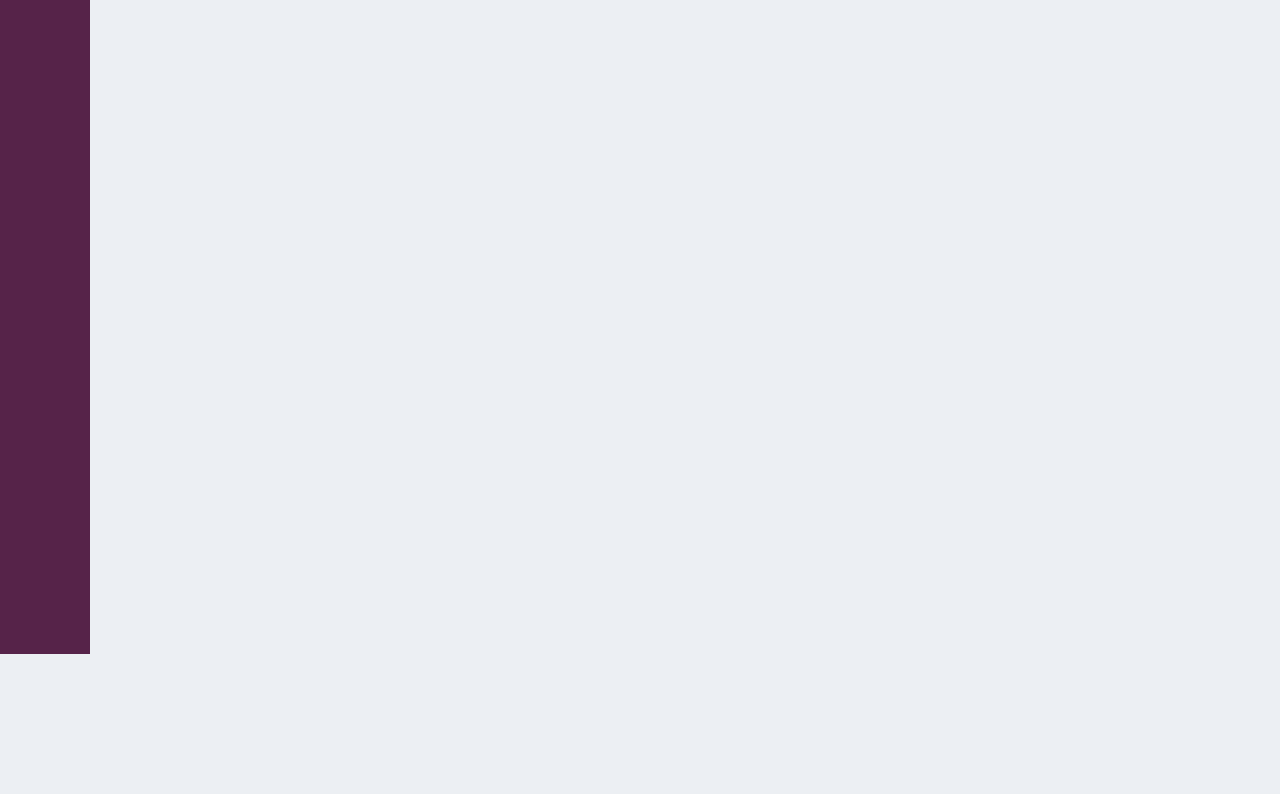
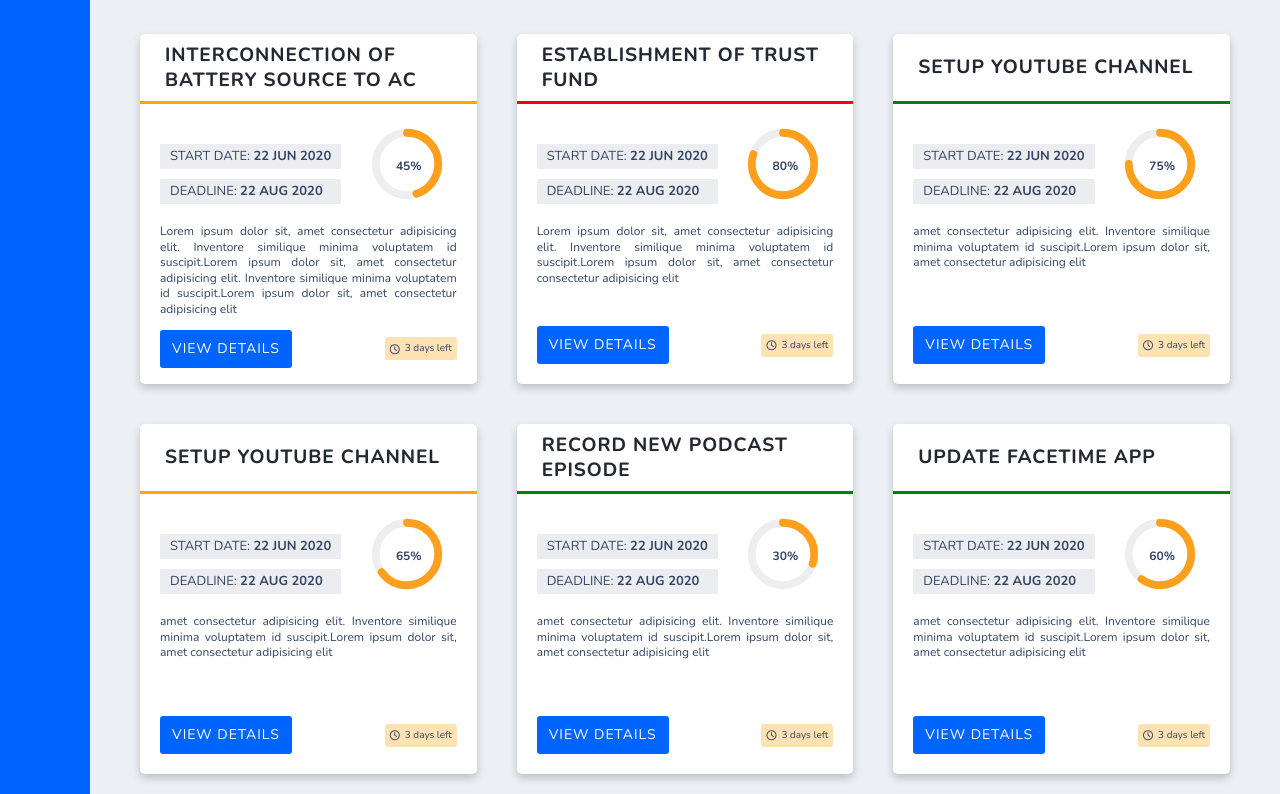
Before and after one commit to ofemmy/projecto, a website built with webpack: page index.html in a window 1280 px wide. Shown: the part 146-940 px from the top of the page. Before the commit the page ends 800 px from the top, so only its background shows below. Built offline with nearby package versions, Linux system fonts and the light colour scheme.

Commit message:
setup project up to card rendering level with typescript

```diff
--- a/app/sass2/_base.scss
+++ b/app/sass2/_base.scss
@@ -13,7 +13,7 @@ body {
   margin: 0;
   padding: 0;
   line-height: 1.3;
-  color: $sideBarColor;
+  color: #344563;
   font-family: "Nunito", sans-serif;
   height: 100vh;
   background: $bodyColor;
@@ -31,7 +31,7 @@ a:hover {
   text-decoration: none;
 }
 .ball {
-  margin-bottom: .8rem;
+  margin-bottom: 0.8rem;
   width: 10px;
   height: 10px;
   border-radius: 50%;
--- a/app/sass2/_button.scss
+++ b/app/sass2/_button.scss
@@ -13,7 +13,7 @@
     color: $white;
   }
   &:hover {
-    background: $purpleLight;
+    background: lighten($color: $purple, $amount: 10%);
     box-shadow: 0px 1px 1px 0.5px rgba(0, 0, 0, 0.1);
   }
 }
--- a/app/sass2/_card.scss
+++ b/app/sass2/_card.scss
@@ -27,6 +27,10 @@
     // background: lighten($color: $purple, $amount:15%);
     h2 {
       font-size: 1.9rem;
+
+      text-shadow: 0.1px 0.2px 1px rgba(0, 0, 0, 0.3);
+      text-transform: uppercase;
+      letter-spacing: 1px;
     }
     .menu-dots {
       position: absolute;
@@ -110,8 +114,8 @@
   transform-origin: 50% 50%;
 }
 .text {
-  background-color: #f3f3f3;
-  padding: 5px;
+  background-color: rgba(9, 30, 66, 0.08);
+  padding: 4px 10px;
   border-radius: 1px;
   font-size: 1.1rem;
   text-transform: uppercase;
--- a/app/sass2/_variables.scss
+++ b/app/sass2/_variables.scss
@@ -7,7 +7,7 @@ $black: rgb(0, 0, 0);
 $sideBarColor: #222831;
 //$sideBarColor: #393e46;
 $purple: #411a37;
-$purple: #562349;
+$purple: #0065ff;
 $purpleLight: #fee2b3;
 $bodyColor: #eceff3;
 
@@ -24,15 +24,15 @@ $overdue: red;
 $completed: green;
 
 .is {
-  &-active {
+  &-Active {
     border-bottom: 3px solid $active;
     color: $sideBarColor;
   }
-  &-overdue {
+  &-Overdue {
     border-bottom: 3px solid $overdue;
     color: $sideBarColor;
   }
-  &-completed {
+  &-Completed {
     border-bottom: 3px solid $completed;
     color: $sideBarColor;
   }
--- /dev/null
+++ b/src/AppController.ts
@@ -0,0 +1,5 @@
+let AppController = {
+    init(){
+
+    }
+}
--- a/src/UIHandler.ts
+++ b/src/UIHandler.ts
@@ -1,5 +1,6 @@
+import { Status } from "./Status.enum";
 import { Project } from "./Project";
-let UIHandler = {
+export let UIHandler = {
   createCard(proj: Project) {
     const cardTemplate = document.querySelector(
       "#card-template"
@@ -7,20 +8,27 @@ let UIHandler = {
     const card = document.importNode(cardTemplate.content, true);
     let header = card.querySelector(".card__header") as HTMLHeadElement;
     header.querySelector("h2")!.textContent = proj.title;
-    header.classList.add(`is-${proj.status}`);
+    header.classList.add(`is-${Status[proj.status]}`);
     card.querySelector(".card__content")!.textContent = proj.description;
     return card;
   },
-  updateProgressBar(DOMEl:HTMLElement, val:number) {
-    let circle = DOMEl.querySelector(".progressbar__thumb");
-    let radius = circle.attributes.r.value;
-    let circ = Math.PI * (radius * 2);
-    let pct = ((100 - val) / 100) * circ;
-    circle.style.strokeDashoffset = pct.toFixed(2);
+  updateProgressBar(DOMEl: DocumentFragment | HTMLElement, val: number) {
+    let circle = DOMEl.querySelector(
+      ".progressbar__thumb"
+    ) as HTMLObjectElement;
+    let radius = Number(circle.getAttribute("r")?.valueOf());
+    if (radius) {
+      let circ: number = Math.PI * (radius * 2);
+      let pct = ((100 - val) / 100) * circ;
+      circle.style.strokeDashoffset = pct.toFixed(2);
+    }
     let container = DOMEl.querySelector(".progress-container");
-    container.setAttribute("data-pct", val);
+    container?.setAttribute("data-pct", val.toString());
   },
-  mountWidget(DOMEl, $where) {
+  mountWidget(
+    DOMEl: HTMLElement | DocumentFragment,
+    $where: Element | DocumentFragment
+  ) {
     $where.append(DOMEl);
   },
 };
--- a/src/app.ts
+++ b/src/app.ts
@@ -1,5 +1,6 @@
 import { Status } from "./Status.enum";
-import {Project} from "./Project";
+import { Project } from "./Project";
+import { UIHandler } from "./UIHandler";
 let projects: Array<Project> = [
   {
     title: "Interconnection of Battery source to AC",
@@ -30,17 +31,25 @@ let projects: Array<Project> = [
     percent: 65,
   },
   {
-    title: "Setup Youtube Channel",
+    title: "Record New Podcast Episode",
     description:
       "amet consectetur adipisicing elit. Inventore similique minima voluptatem id suscipit.Lorem ipsum dolor sit, amet consectetur adipisicing elit",
     status: Status.Completed,
-    percent: 20,
+    percent: 30,
   },
   {
-    title: "Setup Youtube Channel",
+    title: "Update FaceTime App",
     description:
       "amet consectetur adipisicing elit. Inventore similique minima voluptatem id suscipit.Lorem ipsum dolor sit, amet consectetur adipisicing elit",
     status: Status.Completed,
-    percent: 10,
+    percent: 60,
   },
 ];
+projects.forEach((proj) => {
+  let card = UIHandler.createCard(proj);
+  UIHandler.updateProgressBar(card, proj.percent);
+  let mainHook = document.querySelector(".main");
+  if (mainHook) {
+    UIHandler.mountWidget(card, mainHook);
+  }
+});
```
Also changed, not shown: dist/css/style2.css, 1 other file.
